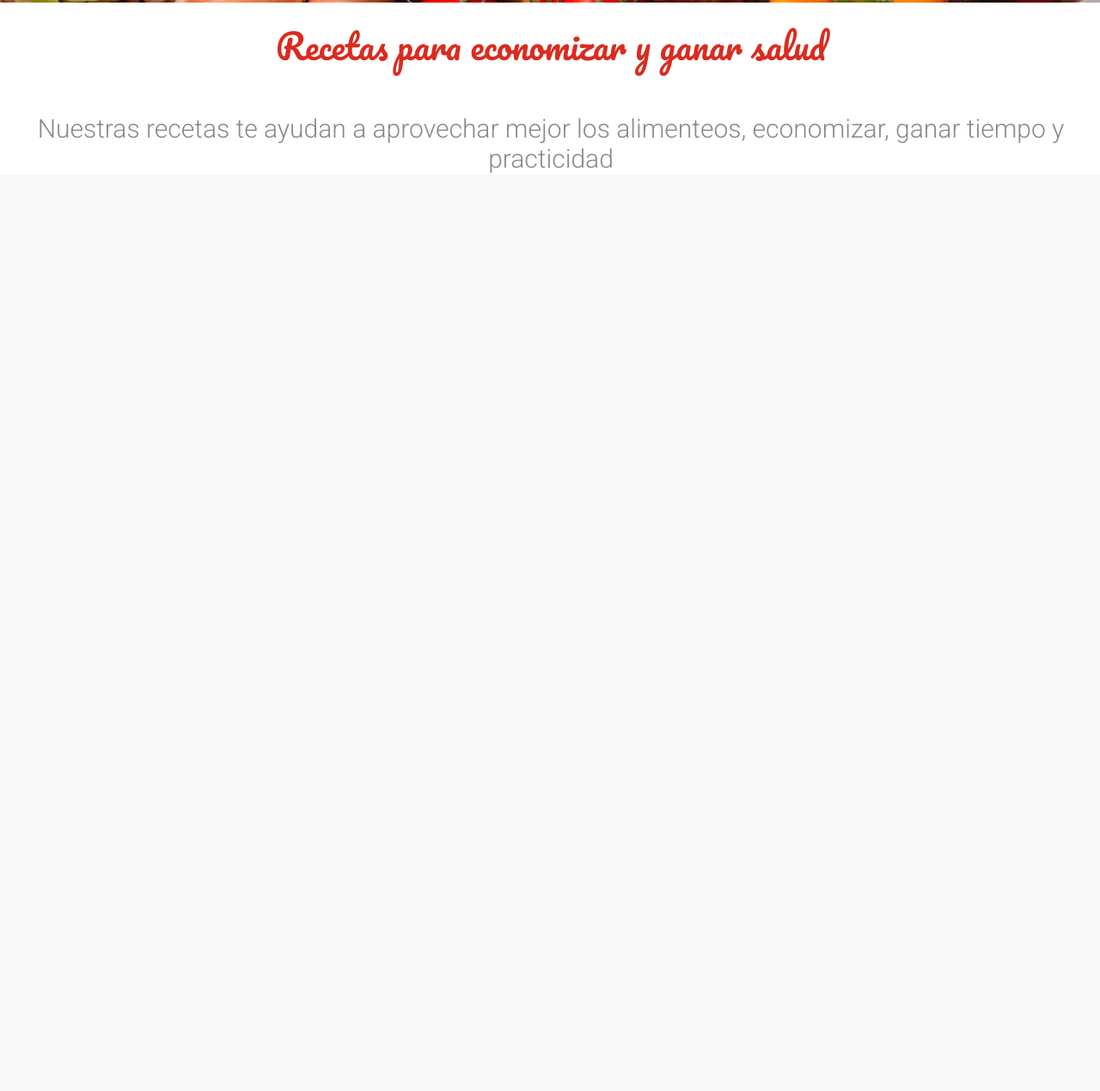
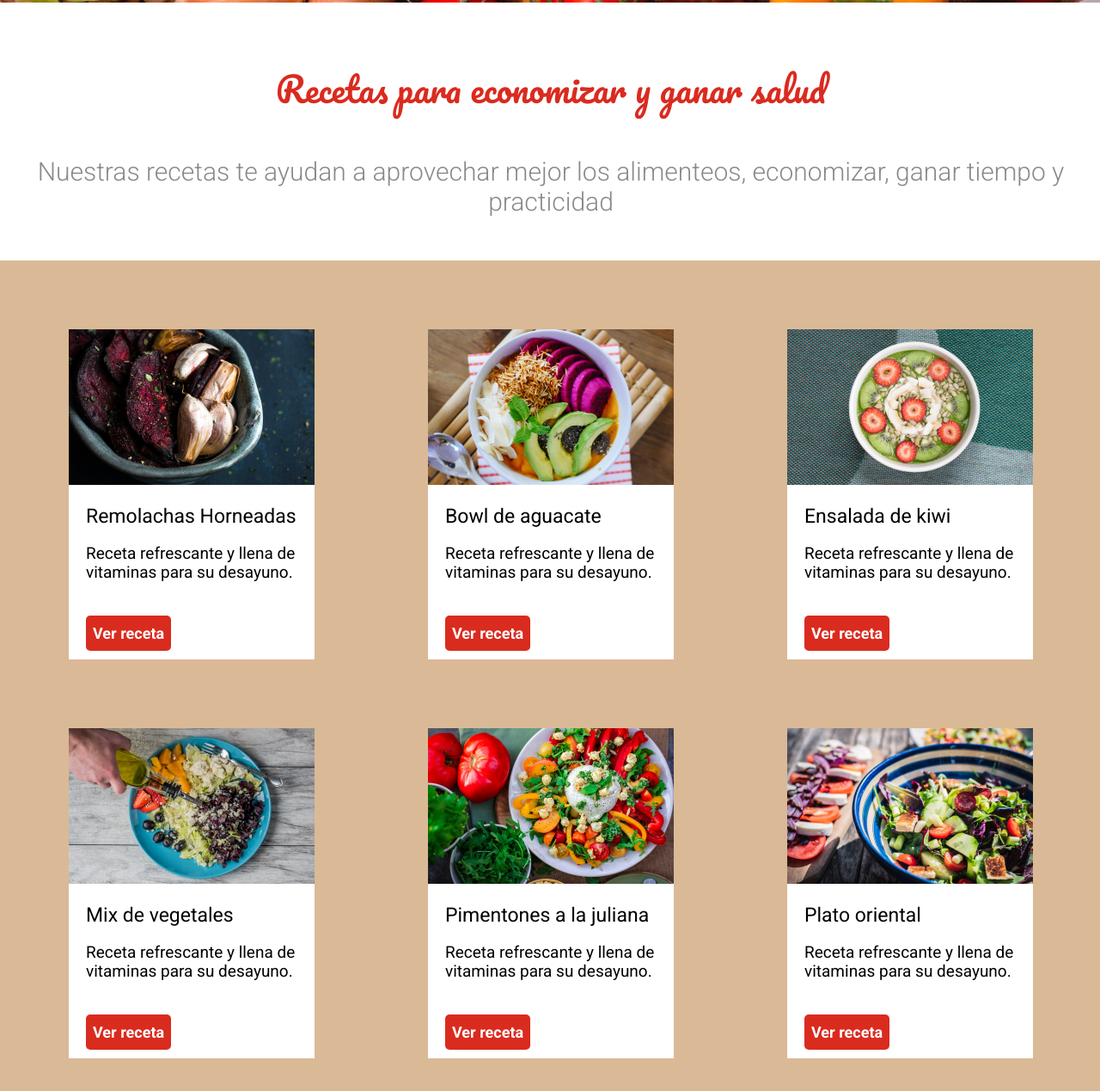
Before and after one commit to JavierMgC78/frutayfruto, a plain HTML site: page index.html in a window 1280 px wide. Shown: the part 537-1806 px from the top of the page at 86% size. Before the commit the page ends 800 px from the top, so only its background shows below. Drawn offline with Linux system fonts and the light colour scheme.

Commit message:
Sección recetas: finalizada

```diff
--- /dev/null
+++ b/assets/css/recetas/boton.css
@@ -0,0 +1,20 @@
+/* DESKTOP */
+.receta__boton{
+    border: 0;
+    border-radius: 5px;
+    background-color: #DA2B1F;
+
+    margin-left: 2rem;
+    padding: 1rem .8rem;
+
+    font-size: 1.8rem;
+    line-height: 2.1rem;
+    font-weight: 600;
+    color: white;
+
+    transition: background-color .1s ease-in-out;
+}
+.receta__boton:hover{
+    cursor: pointer;
+    background-color: #9f1010;
+}
--- /dev/null
+++ b/assets/css/recetas/receta.css
@@ -0,0 +1,6 @@
+/* DESKTOP */
+.receta{
+    width: 286px;
+    height: 384px;
+    background-color: white;
+}
--- /dev/null
+++ b/assets/css/recetas/receta_contenido.css
@@ -0,0 +1,20 @@
+/* DESKTOP */
+.receta__contenido{
+    padding: 2rem 2rem;
+
+}
+
+.receta__contenido__titulo{
+    font-size: 2.3rem;
+    line-height: 2.7rem;
+    font-weight: 400;
+    font-style: normal;
+}
+
+.receta__contenido__descripcion{
+    font-size: 1.9rem;
+    line-height: 2.2rem;
+    font-weight: 400;
+    font-style: normal;
+
+}
--- /dev/null
+++ b/assets/css/recetas/recetas.css
@@ -0,0 +1,13 @@
+/* DESKTOP */
+.recetas{
+    width: 100%;
+    height: auto;
+    padding: 8rem 8rem;
+    box-sizing: border-box;
+    background-color: #DAB997;
+
+    display: flex;
+    justify-content: space-between;
+    flex-wrap: wrap;
+    row-gap: 8rem;
+}
--- a/assets/css/sobre.css
+++ b/assets/css/sobre.css
@@ -3,6 +3,8 @@
     width: 100%;
     height: 200px;
     background-color: white;
+
+    padding: 5rem 0;
 }
 
 .sobre__title{
--- a/assets/css/style.css
+++ b/assets/css/style.css
@@ -11,13 +11,22 @@ body{
 
 
 h1{
-    font-size: 3.5rem;
+    font-size: 3.2rem;
 }
 
 h2{
     font-size: 3rem;
 }
 
+h3{
+    font-size: 2.8rem;
+}
+
+h4{
+    font-size: 2.6rem;
+}
+
 p, a{
     font-size: 2rem;
+    font-family: 'Roboto';
 }
--- a/index.html
+++ b/index.html
@@ -22,9 +22,15 @@
     <link rel="stylesheet" href="assets/css/banner/banner.css">
     <!--CSS sobre-->
     <link rel="stylesheet" href="assets/css/sobre.css">
+    <!--CSS Recipe Cards-->
+    <link rel="stylesheet" href="assets/css/recetas/recetas.css">
+    <link rel="stylesheet" href="assets/css/recetas/receta.css">
+    <link rel="stylesheet" href="assets/css/recetas/receta_contenido.css">
+    <link rel="stylesheet" href="assets/css/recetas/boton.css">
 
 </head>
     <body>
+        <!-- cabecera -->
         <header class="cabecera">
             <img class="logo" src="assets/img/logo.jpg" alt="Logo fruta y fruto">
             <nav class="menu">
@@ -37,15 +43,76 @@
             </nav>
         </header>
 
+        <!-- banner -->
         <section class="banner">
             <h2 class="banner__title">Reaproveche mejor los alimentos</h2>
         </section>
 
+        <!-- sobre -->
         <section class="sobre">
             <h2 class="sobre__title">Recetas para economizar y ganar salud</h2>
             <p class="sobre__description">Nuestras recetas te ayudan a aprovechar mejor los alimenteos, economizar, ganar tiempo y practicidad</p>
         </section>
 
+        <!-- recetas -->
+        <section class="recetas">
+
+            <div class="receta">
+                <img class="receta__img" src="assets/img/recetas/beterrabas-asadas.jpg">
+                <div class="receta__contenido">
+                    <h4 class="receta__contenido__titulo">Remolachas Horneadas</h4>
+                    <p class="receta__contenido__descripcion">Receta refrescante y llena de vitaminas para su desayuno.</p>
+                </div>
+                <button class="receta__boton">Ver receta</button>
+            </div>
+
+            <div class="receta">
+                <img class="receta__img" src="assets/img/recetas/ensalada-de-frutas.jpg">
+                <div class="receta__contenido">
+                    <h4 class="receta__contenido__titulo">Bowl de aguacate</h4>
+                    <p class="receta__contenido__descripcion">Receta refrescante y llena de vitaminas para su desayuno.</p>
+                </div>
+                <button class="receta__boton">Ver receta</button>
+            </div>
+
+            <div class="receta">
+                <img class="receta__img" src="assets/img/recetas/ensalada-de-kiwi.jpg">
+                <div class="receta__contenido">
+                    <h4 class="receta__contenido__titulo">Ensalada de kiwi</h4>
+                    <p class="receta__contenido__descripcion">Receta refrescante y llena de vitaminas para su desayuno.</p>
+                </div>
+                <button class="receta__boton">Ver receta</button>
+            </div>
+
+            <div class="receta">
+                <img class="receta__img" src="assets/img/recetas/mix-de-vegetales.jpg">
+                <div class="receta__contenido">
+                    <h4 class="receta__contenido__titulo">Mix de vegetales</h4>
+                    <p class="receta__contenido__descripcion">Receta refrescante y llena de vitaminas para su desayuno.</p>
+                </div>
+                <button class="receta__boton">Ver receta</button>
+            </div>
+
+            <div class="receta">
+                <img class="receta__img" src="assets/img/recetas/pimentones-juliana.jpg">
+                <div class="receta__contenido">
+                    <h4 class="receta__contenido__titulo">Pimentones a la juliana</h4>
+                    <p class="receta__contenido__descripcion">Receta refrescante y llena de vitaminas para su desayuno.</p>
+                </div>
+                <button class="receta__boton">Ver receta</button>
+            </div>
+
+            <div class="receta">
+                <img class="receta__img" src="assets/img/recetas/plato-oriental.jpg">
+                <div class="receta__contenido">
+                    <h4 class="receta__contenido__titulo">Plato oriental</h4>
+                    <p class="receta__contenido__descripcion">Receta refrescante y llena de vitaminas para su desayuno.</p>
+                </div>
+                <button class="receta__boton">Ver receta</button>
+            </div>
+
+        </section>
+
 
     </body>
 </html>
```
